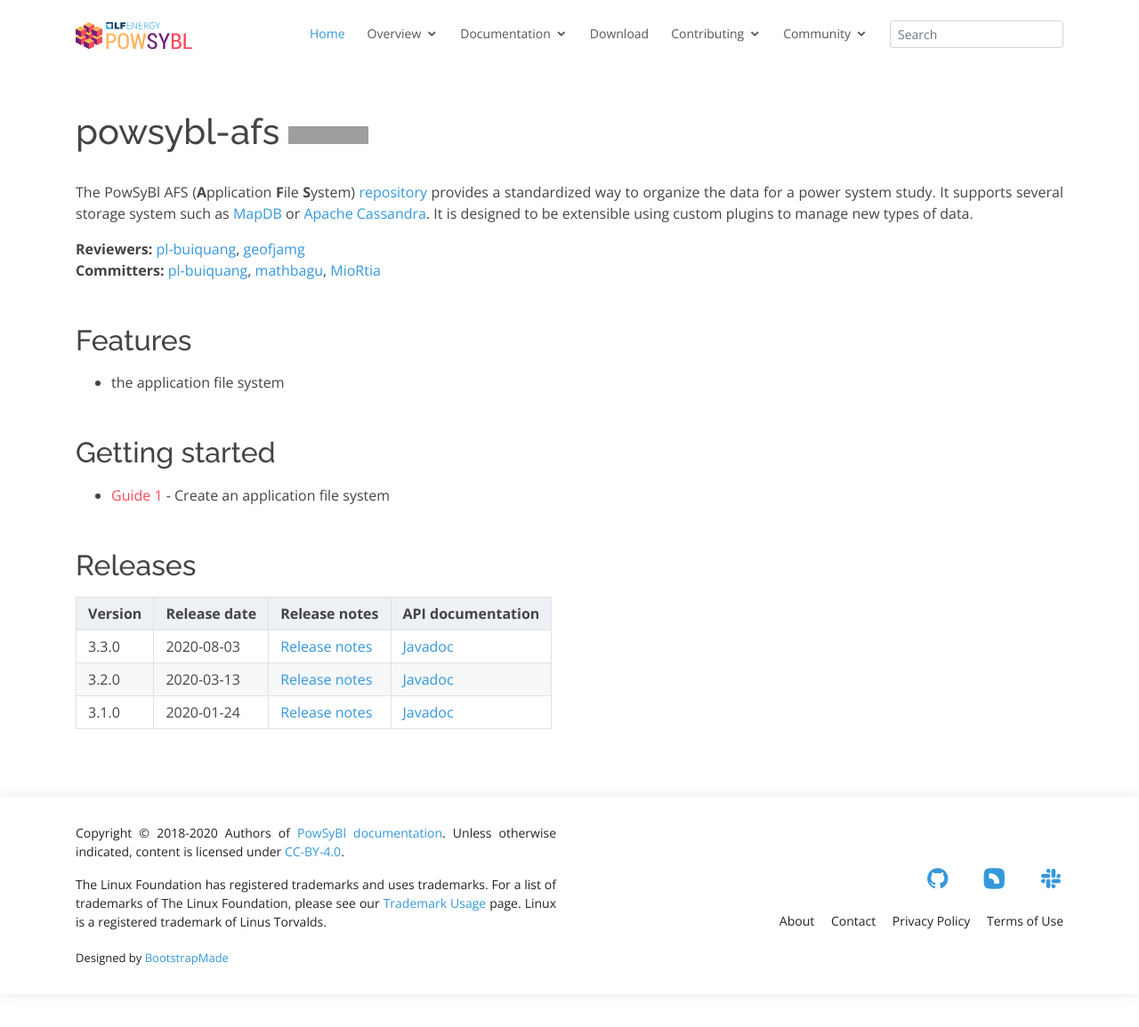
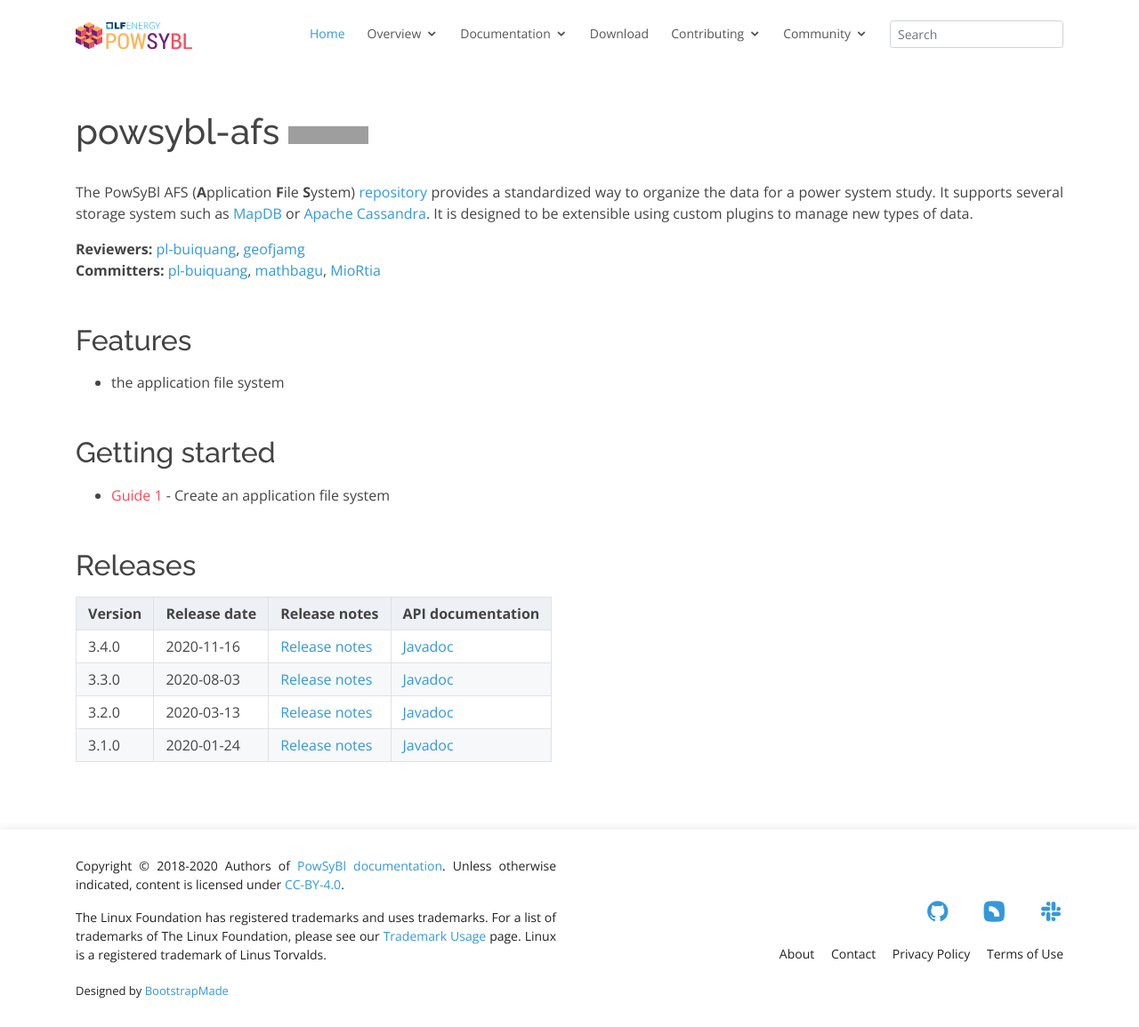
Before and after one commit to powsybl/powsybl.github.io, a Jekyll site: the page built from pages/documentation/developer/repositories/powsybl-afs.md, in a window 1280 px wide and 1155 px high. Shown: the whole window at 89% size. Built offline with Jekyll 4.4.1, drawn with Linux system fonts in a browser that asks for light colours; our own code applies the rules of GitHub Pages for plain Markdown files; grey boxes are pictures that could not be loaded.

Commit message:
Add last powsybl-afs release
Signed-off-by: Mathieu BAGUE <mathieu.bague@rte-france.com>

```diff
--- a/pages/documentation/developer/repositories/powsybl-afs.md
+++ b/pages/documentation/developer/repositories/powsybl-afs.md
@@ -16,6 +16,7 @@
 
 | Version | Release date | Release notes | API documentation |
 | ------- | ------------ | ------------- | ----------------- |
+| 3.4.0 | 2020-11-16 | [Release notes](https://github.com/powsybl/powsybl-afs/releases/tag/v3.4.0) | [Javadoc](https://javadoc.io/doc/com.powsybl/powsybl-afs/3.4.0/index.html) |
 | 3.3.0 | 2020-08-03 | [Release notes](https://github.com/powsybl/powsybl-afs/releases/tag/v3.3.0) | [Javadoc](https://javadoc.io/doc/com.powsybl/powsybl-afs/3.3.0/index.html) |
 | 3.2.0 | 2020-03-13 | [Release notes](https://github.com/powsybl/powsybl-afs/releases/tag/v3.2.0) | [Javadoc](https://javadoc.io/doc/com.powsybl/powsybl-afs/3.2.0/index.html) |
 | 3.1.0 | 2020-01-24 | [Release notes](https://github.com/powsybl/powsybl-afs/releases/tag/v3.1.0) | [Javadoc](https://javadoc.io/doc/com.powsybl/powsybl-afs/3.1.0/index.html) |
```
